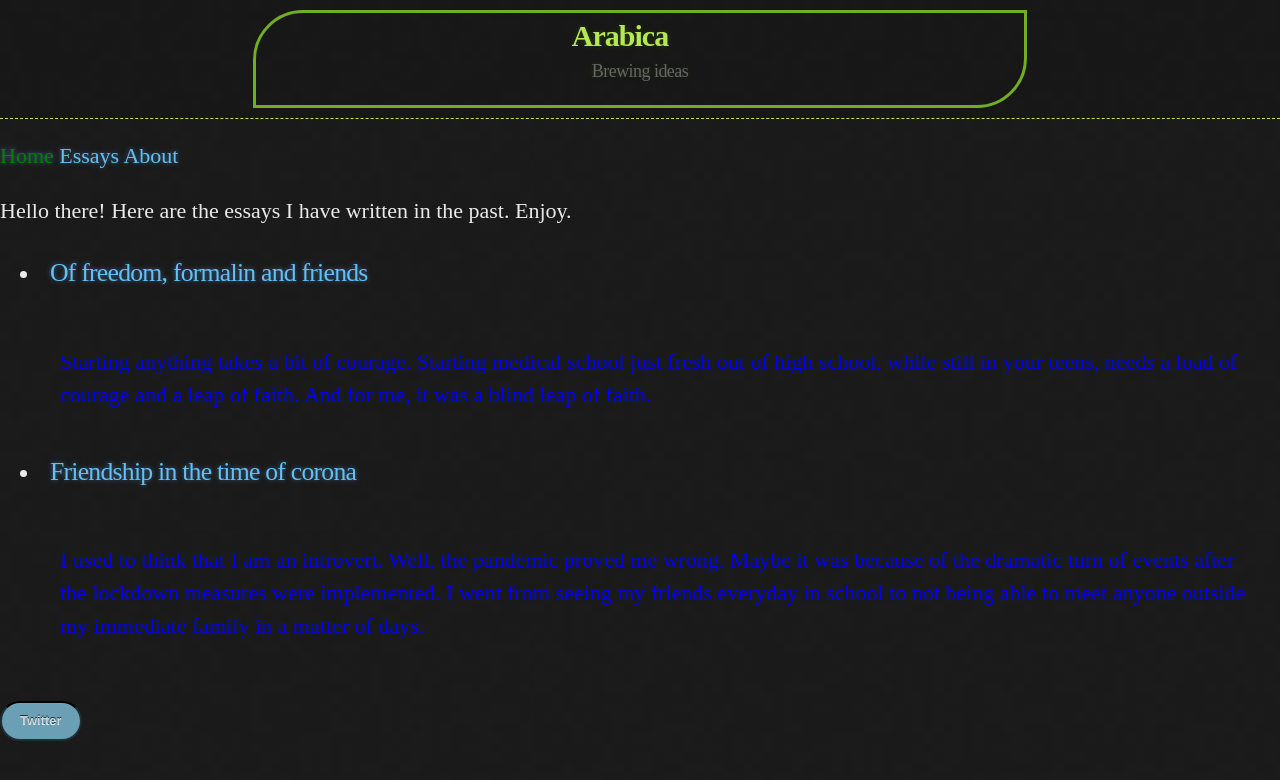
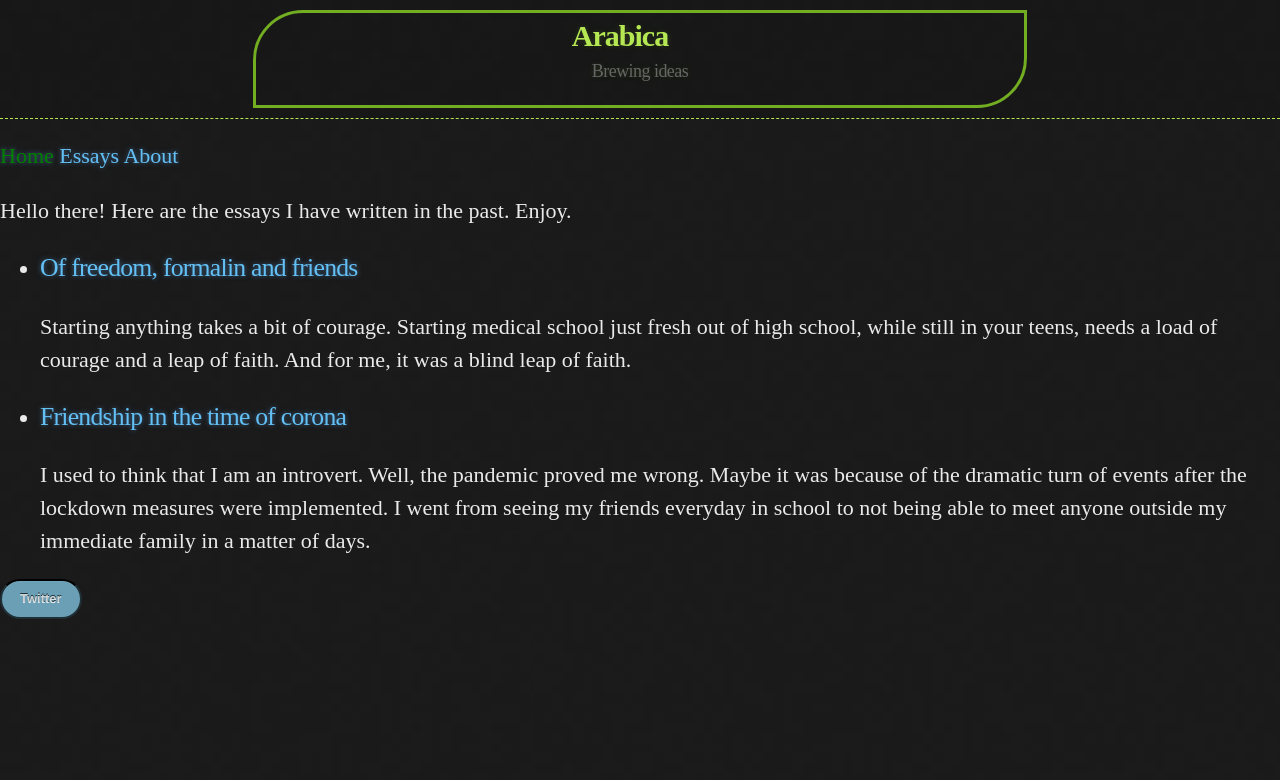
Before and after one commit to habasweiny/habasweiny.github.io, a Jekyll site: the page built from index.html, in a window 1280 px wide. Shown: the top 780 px of the page. Built offline with Jekyll 4.4.1, drawn with Linux system fonts in a browser that asks for light colours.

Commit message:
Update main.scss

```diff
--- a/_sass/main.scss
+++ b/_sass/main.scss
@@ -156,7 +156,6 @@ dt {
 }
 
 ul li {
-  padding: 5px 10px;
 }
 
 blockquote {
@@ -306,9 +305,5 @@ a:active { text-decoration: none; }
   font-size: 32px;
 }
 .ex {
-color: blue;
-padding-top: 10px;
-padding-right: 10px;
-padding-bottom: 10px;
-padding-left: 10px;
+
 }
```
